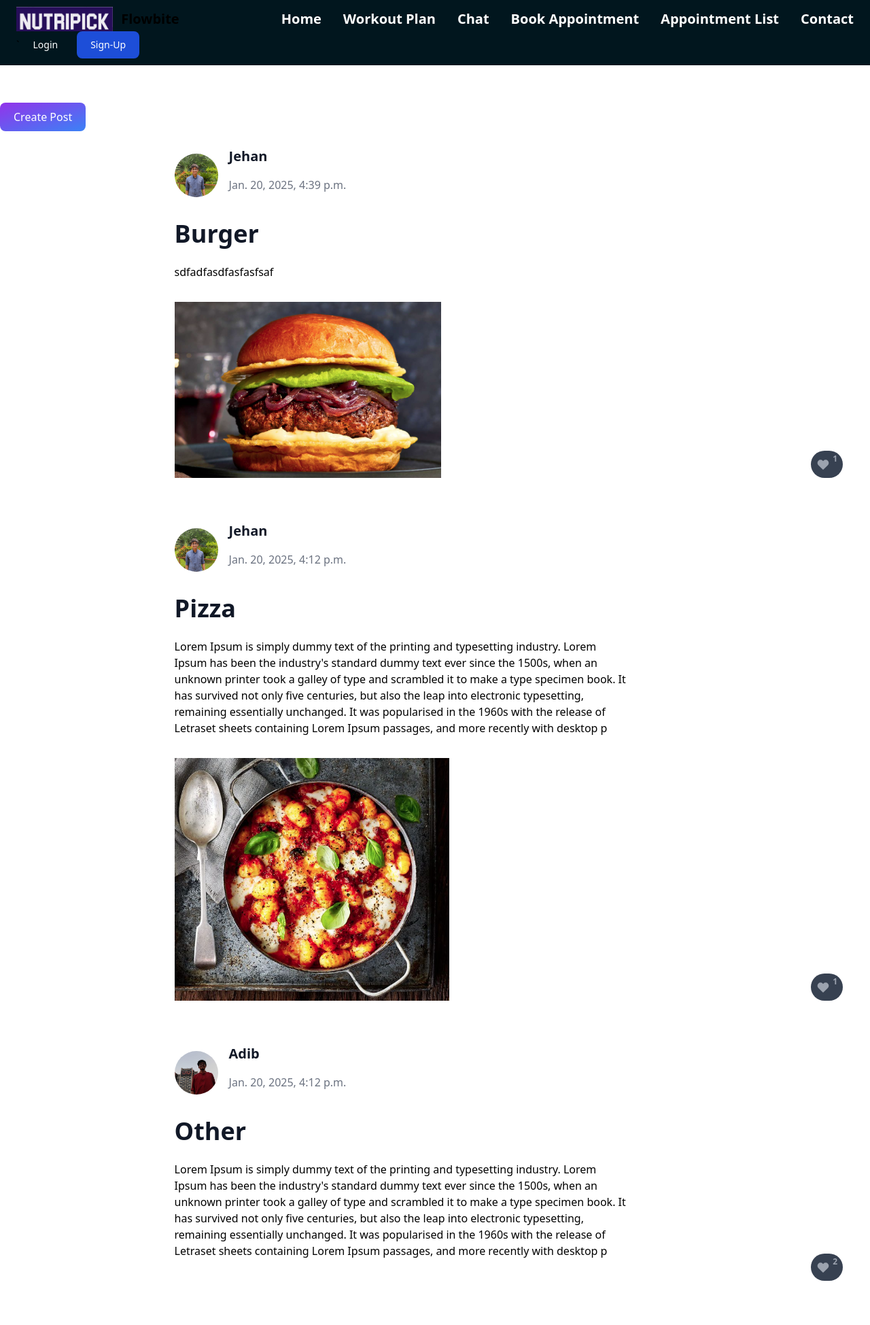
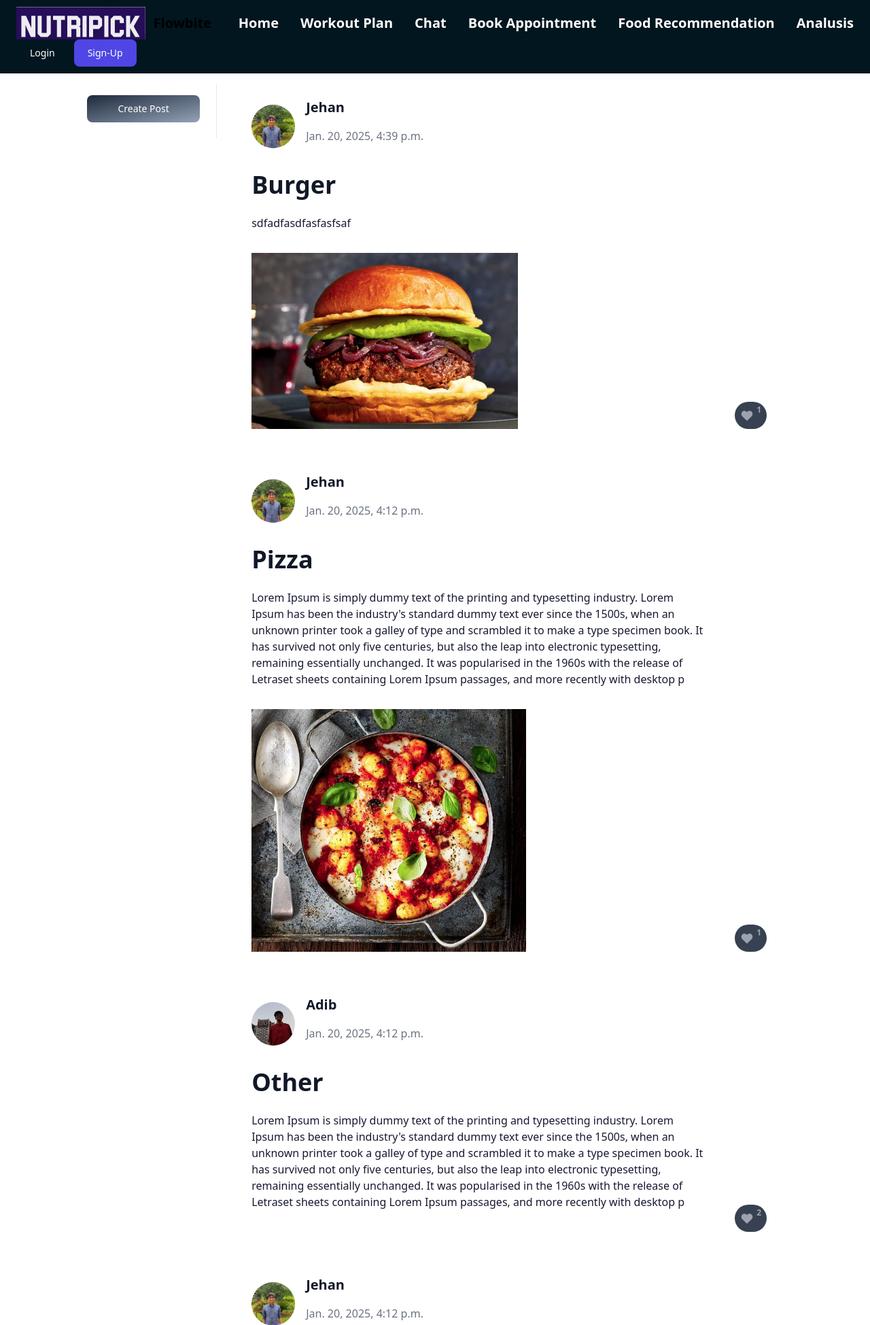
Before and after one commit to jhasan2026/NutriPick, a Django app: page / in a window 1280 px wide. Shown: the top 1949 px of the page at 68% size. Run offline with Django 5.2, Linux system fonts and the light colour scheme; data comes from the database, SQL or seed files in the repository; both versions use the stored data as it was after the commit; parts of the project's set-up code (start-up, migrations or seed data) failed here and were passed over; some libraries are stand-ins or nearby versions.

Commit message:
some edit

```diff
--- a/Dietitian/templates/Dietitian/book_appointment.html
+++ b/Dietitian/templates/Dietitian/book_appointment.html
@@ -30,7 +30,7 @@
             </div>
         </div>
         <div class="flex lg:w-1/3 w-full sm:flex-row flex-col mx-auto px-8 sm:space-x-4 sm:space-y-0 space-y-4 sm:px-0 items-end pb-6">
-            <button type="submit" class="text-white bg-indigo-500 border-0 py-2 px-8 focus:outline-none hover:bg-indigo-600 rounded text-lg">Book</button>
+            <button type="submit" class="text-white bg-slate-800 hover:bg-slate-600 border-0 py-2 px-8 focus:outline-none hover:bg-indigo-600 rounded text-lg">Book</button>
         </div>
     </div>
 </form>
--- a/nutri_needs/templates/nutri_needs/health_form.html
+++ b/nutri_needs/templates/nutri_needs/health_form.html
@@ -70,7 +70,7 @@
             </div>
 
             <div class="text-center">
-                <button type="submit" class="inline-flex items-center px-4 py-2 border border-transparent text-sm font-medium rounded-md shadow-sm text-white bg-blue-600 hover:bg-blue-700 focus:outline-none focus:ring-2 focus:ring-offset-2 focus:ring-blue-500">
+                <button type="submit" class="inline-flex items-center px-4 py-2 border border-transparent text-sm font-medium rounded-md shadow-sm text-white bg-slate-800 hover:bg-slate-600 focus:outline-none focus:ring-2 focus:ring-offset-2 focus:ring-blue-500">
                     Submit
                 </button>
             </div>
--- a/nutri_needs/templates/nutri_needs/response.html
+++ b/nutri_needs/templates/nutri_needs/response.html
@@ -33,7 +33,7 @@
 
         <!-- Back to Input Button -->
         <div class="text-center mt-8">
-            <a href="{% url "health_input" %}" class="inline-block px-6 py-2 bg-blue-600 text-white rounded-lg shadow hover:bg-blue-700 focus:ring-2 focus:ring-blue-500 focus:outline-none">Back to Input</a>
+            <a href="{% url 'health_input' %}" class="inline-block px-6 py-2 bg-slate-800 hover:bg-slate-600 text-white rounded-lg shadow focus:ring-2 focus:ring-blue-500 focus:outline-none">Back to Input</a>
         </div>
     </main>
 
--- a/nutri_needs/templates/nutri_needs/success.html
+++ b/nutri_needs/templates/nutri_needs/success.html
@@ -29,7 +29,8 @@
 
 
         <div class="mt-6 text-center">
-            <a href="analyze/" class="inline-block bg-blue-500 text-white px-4 py-2 rounded-lg shadow hover:bg-blue-600 transition duration-200">
+            <a href="analyze/" class="inline-block bg-slate-800 hover:bg-slate-600
+             text-white px-4 py-2 rounded-lg shadow  transition duration-200">
                 Analyze Data
             </a>
         </div>
--- a/posts/templates/posts/home.html
+++ b/posts/templates/posts/home.html
@@ -2,9 +2,19 @@
 {% block content %}
 
 
+<div class="bg-white w-full flex flex-col gap-5 px-3 md:px-16 lg:px-28 md:flex-row text-[#161931]">
+    <aside class="hidden py-4 md:w-1/5 lg:w-1/5 md:block">
+        <div class="sticky flex flex-col gap-2 p-4 text-sm border-r border-indigo-100 top-12">
 
-<main class="pt-8 pb-16 lg:pt-16 lg:pb-24 bg-white dark:bg-gray-900 antialiased">
-    <a href="{% url 'create_post' %}" type="button" class="text-white bg-gradient-to-br from-purple-600 to-blue-500 hover:bg-gradient-to-bl focus:ring-4 focus:outline-none focus:ring-blue-300 dark:focus:ring-blue-800 font-medium rounded-lg text-s px-5 py-2.5 text-center me-2 mb-2 sticky">Create Post</a>
+            <a href="{% url 'create_post' %}" type="button" class="text-white bg-gradient-to-br from-slate-800 to-slate-400 hover:bg-gradient-to-bl focus:ring-4 focus:outline-none focus:ring-blue-300 dark:focus:ring-blue-800 font-medium rounded-lg text-s px-5 py-2.5 text-center me-2 mb-2 sticky">Create Post</a>
+
+        </div>
+    </aside>
+
+
+    <main class="w-full min-h-screen py-1 md:w-4/5 lg:w-4/5">
+
+
     {% for post in posts %}
 
     <div class="flex justify-between px-4 py-8 mx-auto max-w-screen-xl">
@@ -60,6 +70,8 @@
     {% endfor %}
 </main>
 
+</div>
+
 
 
 {% endblock %}
--- a/user/templates/user/BASE.html
+++ b/user/templates/user/BASE.html
@@ -6,7 +6,9 @@
     <meta charset="UTF-8">
     <title>Title</title>
     <script src="https://cdn.tailwindcss.com"></script>
-
+    <style>
+        @import url('https://fonts.googleapis.com/css2?family=Josefin+Sans:ital,wght@0,100..700;1,100..700&family=Roboto:ital,wght@0,100..900;1,100..900&display=swap');
+    </style>
 <!--    <script src="https://cdn.jsdelivr.net/npm/alpinejs@3.x.x/dist/cdn.min.js" defer></script>-->
 <!--    <script src="https://unpkg.com/htmx.org@2.0.2"></script>-->
 <!--    <script src="https://unpkg.com/htmx.org/dist/ext/ws.js"></script>-->
--- a/user/templates/user/HEADER.html
+++ b/user/templates/user/HEADER.html
@@ -1,15 +1,14 @@
 <nav class="bg-[#01161E] border-gray-200 px-4 lg:px-6 py-2.5 dark:bg-gray-800">
     {% load static %}
     <div class="flex flex-wrap justify-between items-center mx-auto max-w-screen-xl">
-        <a href="" class="flex items-center">
-            <img src="{% static 'image/logo.png' %}" class="mr-3 h-6 sm:h-9" alt=""/>
+        <a href="{% url 'home' %}" class="flex items-center">
+            <img src="{% static 'image/logo.png' %}" class="mr-3 h-10 sm:h-12" alt=""/>
             <span class="self-center text-xl font-semibold whitespace-nowrap dark:text-white">Flowbite</span>
         </a>
         <div class="flex items-center lg:order-2">
-           ` {#   if logged in  ----------->   #}
                 {% if user.is_authenticated %}
+
                     <div class="flex justify-between items-center">
-                        {# Profile Toggle button #}
                         <div>
                             <!-- Profile Dropdown Button -->
                             <button id="profileDropdownButton" data-dropdown-toggle="profileDropdown"
@@ -45,14 +44,13 @@
                         </div>
                     </div>
 
+                {% else %}
 
-
-                    {#   if not logged in  ----------->   #}
-                {% else %}
                     <a href="{% url 'login' %}"
                        class="text-white hover:text-gray-700  dark:text-white hover:bg-gray-50 focus:ring-4 focus:ring-gray-300 font-medium rounded-lg text-sm px-4 lg:px-5 py-2 lg:py-2.5 mr-2 dark:hover:bg-gray-700 focus:outline-none dark:focus:ring-gray-800">Login</a>
                     <a href="{% url 'register' %}"
-                       class="text-white bg-blue-700 hover:bg-blue-800 focus:ring-4 focus:ring-blue-300 font-medium rounded-lg text-sm px-4 lg:px-5 py-2 lg:py-2.5 mr-2 dark:bg-blue-600 dark:hover:bg-blue-700 focus:outline-none dark:focus:ring-blue-800">Sign-Up</a>
+                       class="text-white bg-indigo-600 focus:ring-4 focus:ring-blue-300 font-medium rounded-lg text-sm px-4 lg:px-5 py-2 lg:py-2.5 mr-2 dark:bg-blue-600 dark:hover:bg-blue-700 focus:outline-none dark:focus:ring-blue-800">Sign-Up</a>
+
                 {% endif %}
         </div>
         <div class="hidden justify-between items-center w-full lg:flex lg:w-auto lg:order-1" id="mobile-menu-2">
@@ -75,12 +73,12 @@
                        class="block py-2 pr-4 pl-3 text-white border-b border-gray-100 hover:bg-gray-50 lg:hover:bg-transparent lg:border-0 lg:hover:text-primary-700 lg:p-0 dark:text-gray-400 lg:dark:hover:text-white dark:hover:bg-gray-700 dark:hover:text-white lg:dark:hover:bg-transparent dark:border-gray-700">Book Appointment</a>
                 </li>
                 <li>
-                    <a href="{% url 'appointments' %}"
-                       class="block py-2 pr-4 pl-3 text-white border-b border-gray-100 hover:bg-gray-50 lg:hover:bg-transparent lg:border-0 lg:hover:text-primary-700 lg:p-0 dark:text-gray-400 lg:dark:hover:text-white dark:hover:bg-gray-700 dark:hover:text-white lg:dark:hover:bg-transparent dark:border-gray-700">Appointment List</a>
+                    <a href="{% url 'meal' %}"
+                       class="block py-2 pr-4 pl-3 text-white border-b border-gray-100 hover:bg-gray-50 lg:hover:bg-transparent lg:border-0 lg:hover:text-primary-700 lg:p-0 dark:text-gray-400 lg:dark:hover:text-white dark:hover:bg-gray-700 dark:hover:text-white lg:dark:hover:bg-transparent dark:border-gray-700">Food Recommendation</a>
                 </li>
                 <li>
-                    <a href="#"
-                       class="block py-2 pr-4 pl-3 text-white border-b border-gray-100 hover:bg-gray-50 lg:hover:bg-transparent lg:border-0 lg:hover:text-primary-700 lg:p-0 dark:text-gray-400 lg:dark:hover:text-white dark:hover:bg-gray-700 dark:hover:text-white lg:dark:hover:bg-transparent dark:border-gray-700">Contact</a>
+                    <a href="{% url 'health_input' %}"
+                       class="block py-2 pr-4 pl-3 text-white border-b border-gray-100 hover:bg-gray-50 lg:hover:bg-transparent lg:border-0 lg:hover:text-primary-700 lg:p-0 dark:text-gray-400 lg:dark:hover:text-white dark:hover:bg-gray-700 dark:hover:text-white lg:dark:hover:bg-transparent dark:border-gray-700">Analusis</a>
                 </li>
             </ul>
         </div>
--- a/user/templates/user/login.html
+++ b/user/templates/user/login.html
@@ -18,7 +18,7 @@
                     <label for="password" class="leading-7 text-sm text-gray-600">Password</label>
                     <input type="password" id="password" name="password" class="w-full bg-white rounded border border-gray-300 focus:border-indigo-500 focus:ring-2 focus:ring-indigo-200 text-base outline-none text-gray-700 py-1 px-3 leading-8 transition-colors duration-200 ease-in-out" required>
                 </div>
-                <button type="submit" class="text-white bg-indigo-500 border-0 py-2 px-8 focus:outline-none hover:bg-indigo-600 rounded text-lg">Login</button>
+                <button type="submit" class="text-white bg-slate-800 hover:bg-slate-600 border-0 py-2 px-8 focus:outline-none rounded text-lg">Login</button>
         </form>
             {% if form.errors %}
                         <div class="mb-4 text-red-500">
@@ -31,8 +31,6 @@
                             </ul>
                         </div>
                    {% endif %}
-
-            <p class="text-xs text-gray-500 mt-3">Literally you probably haven't heard of them jean shorts.</p>
     </div>
   </div>
 </section>
--- a/user/templates/user/profile.html
+++ b/user/templates/user/profile.html
@@ -224,7 +224,7 @@
 
                             <div class="flex justify-end">
                                 <button type="submit"
-                                        class="text-white bg-indigo-700 hover:bg-indigo-800 focus:ring-4 focus:outline-none focus:ring-indigo-300 font-medium rounded-lg text-sm w-full sm:w-auto px-5 py-2.5 text-center dark:bg-indigo-600 dark:hover:bg-indigo-700 dark:focus:ring-indigo-800">
+                                        class="text-white bg-slate-800 hover:bg-slate-600 focus:ring-4 focus:outline-none focus:ring-indigo-300 font-medium rounded-lg text-sm w-full sm:w-auto px-5 py-2.5 text-center dark:bg-indigo-600 dark:hover:bg-indigo-700 dark:focus:ring-indigo-800">
                                     Save
                                 </button>
                             </div>
--- a/user/templates/user/register.html
+++ b/user/templates/user/register.html
@@ -34,11 +34,10 @@
                            class="w-full bg-white rounded border border-gray-300 focus:border-indigo-500 focus:ring-2 focus:ring-indigo-200 text-base outline-none text-gray-700 py-1 px-3 leading-8 transition-colors duration-200 ease-in-out">
                 </div>
                 <button type="submit"
-                        class="text-white bg-indigo-500 border-0 py-2 px-8 focus:outline-none hover:bg-indigo-600 rounded text-lg">
+                        class="text-white bg-slate-800 hover:bg-slate-600 border-0 py-2 px-8 focus:outline-none rounded text-lg">
                     Sign
                     Up
                 </button>
-                <p class="text-xs text-gray-500 mt-3">Literally you probably haven't heard of them jean shorts.</p>
             </div>
         </div>
     </form>
--- a/workout/templates/workout/add_task.html
+++ b/workout/templates/workout/add_task.html
@@ -61,7 +61,7 @@
 
         </div>
         <div class="p-8 flex flex-row-reverse pr-96">
-            <button type="submit" class="text-white bg-indigo-500 border-0 py-2 px-8 focus:outline-none hover:bg-indigo-600 rounded text-lg">
+            <button type="submit" class="text-white bg-slate-800 hover:bg-slate-600 border-0 py-2 px-8 focus:outline-none rounded text-lg">
                 Submit
             </button>
         </div>
--- a/workout/templates/workout/update_task.html
+++ b/workout/templates/workout/update_task.html
@@ -40,7 +40,7 @@
             </div>
 
             <div class="p-8 flex flex-row-reverse pr-96">
-                <button type="submit" class="text-white bg-indigo-500 border-0 py-2 px-8 focus:outline-none hover:bg-indigo-600 rounded text-lg">
+                <button type="submit" class="text-white bg-slate-800 hover:bg-slate-600 border-0 py-2 px-8 focus:outline-none rounded text-lg">
                     Update Task
                 </button>
             </div>
```
Also changed, not shown: posts/templates/posts/create_post.html (+2 -44 lines), user/static/css/style.css (added, +9 -0 lines), workout/templates/workout/workout_plan.html (+4 -4 lines), db.sqlite3.
